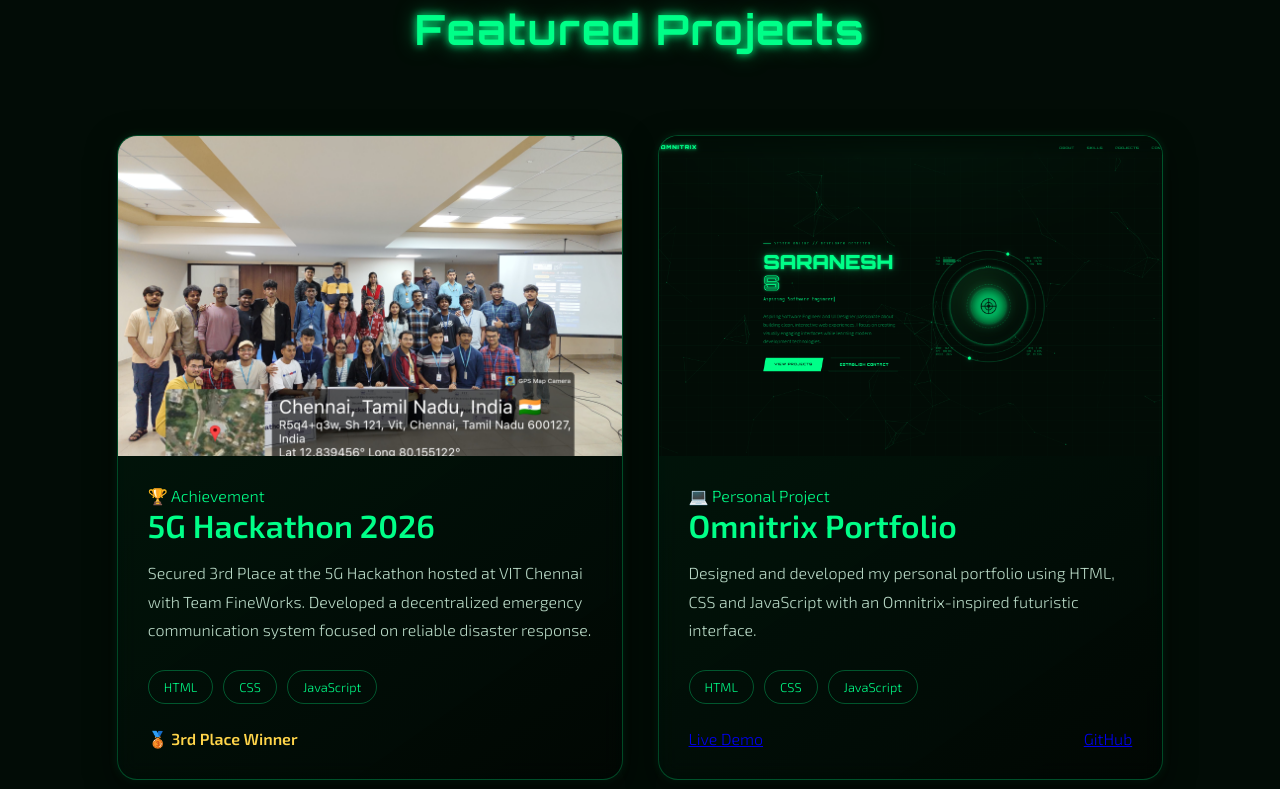
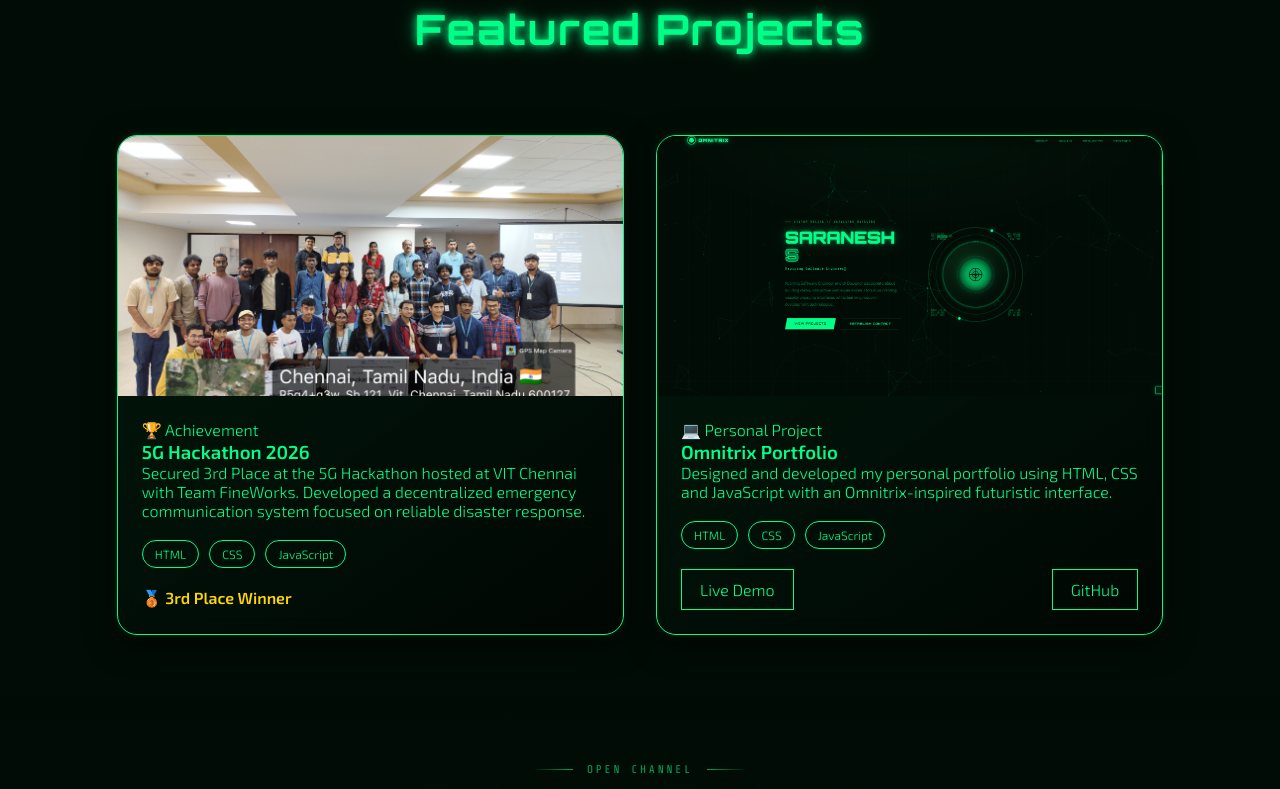
Before and after one commit to Saranesh543/personal-portfolio-, a plain HTML site: page index.html in a window 1280 px wide. Shown: the part 2515-3304 px from the top of the page. Drawn offline with nearby package versions, Linux system fonts and the light colour scheme.

Commit message:
Update style.css

```diff
--- a/style.css
+++ b/style.css
@@ -964,28 +964,19 @@ section {
 /* ─── PROJECTS ───────────────────────────────────────────────────────────────── */
 .projects-grid{
     display:grid;
-  grid-template-columns:repeat(auto-fit,minmax(500px,1fr));
-  gap:35px;
-  margin-top:60px;
+    grid-template-columns:repeat(auto-fit,minmax(420px,1fr));
+    gap:2rem;
 }
 
 .project-card{
-  background:#07130d;
-  border:1px solid rgba(0,255,136,.25);
+    overflow:hidden;
+    border:1px solid #00ff88;
     border-radius:20px;
-  overflow:hidden;
-  transition:.35s;
-  display:flex;
-  flex-direction:column;
-}
-
-.project-card:hover{
-  transform:translateY(-8px);
-  box-shadow:0 0 30px rgba(0,255,136,.25);
+    background:rgba(0,20,10,.75);
 }
 
 .project-thumb{
-  height:320px;
+    height:260px;
     overflow:hidden;
 }
 
@@ -993,86 +984,65 @@ section {
     width:100%;
     height:100%;
     object-fit:cover;
-  transition:.4s;
-}
-
-.project-card:hover img{
-  transform:scale(1.04);
+    display:block;
 }
 
 .project-body{
-  padding:30px;
-}
-
-.project-tag{
-  display:inline-block;
-  color:#00ff88;
-  border:1px solid rgba(0,255,136,.35);
-  padding:6px 14px;
-  border-radius:30px;
-  margin-bottom:18px;
-  font-size:.8rem;
-}
-
-.project-body h3{
-  margin-bottom:15px;
-  font-size:2rem;
-}
-
-.project-body p{
-  line-height:1.8;
-  color:#b7d8c5;
+    padding:24px;
 }
 
 .project-tech{
     display:flex;
     gap:10px;
     flex-wrap:wrap;
-  margin:25px 0;
+    margin:20px 0;
 }
 
 .project-tech span{
-  border:1px solid rgba(0,255,136,.3);
-  padding:8px 15px;
-  border-radius:30px;
-  color:#00ff88;
-  font-size:.8rem;
+    border:1px solid #00ff88;
+    padding:6px 12px;
+    border-radius:20px;
+    font-size:12px;
 }
 
 .project-links{
     display:flex;
     justify-content:space-between;
     align-items:center;
+    margin-top:20px;
 }
 
-.btn-project{
-  padding:10px 20px;
+.project-links a{
     border:1px solid #00ff88;
+    padding:10px 18px;
     color:#00ff88;
     text-decoration:none;
     transition:.3s;
 }
 
-.btn-project:hover{
+.project-links a:hover{
     background:#00ff88;
-  color:#02150c;
+    color:#000;
 }
 
 .winner-badge{
-  color:#ffd54a;
+    color:#ffd700;
     font-weight:600;
 }
 
-@media(max-width:900px){
-
+@media(max-width:768px){
     .projects-grid{
         grid-template-columns:1fr;
     }
 
     .project-thumb{
-height:250px;
+        height:220px;
     }
 
+    .project-links{
+        flex-direction:column;
+        gap:12px;
+    }
 }
 
 /* ─── CONTACT ────────────────────────────────────────────────────────────────── */
```
Lines whose indentation alone changed are shown as unchanged.
